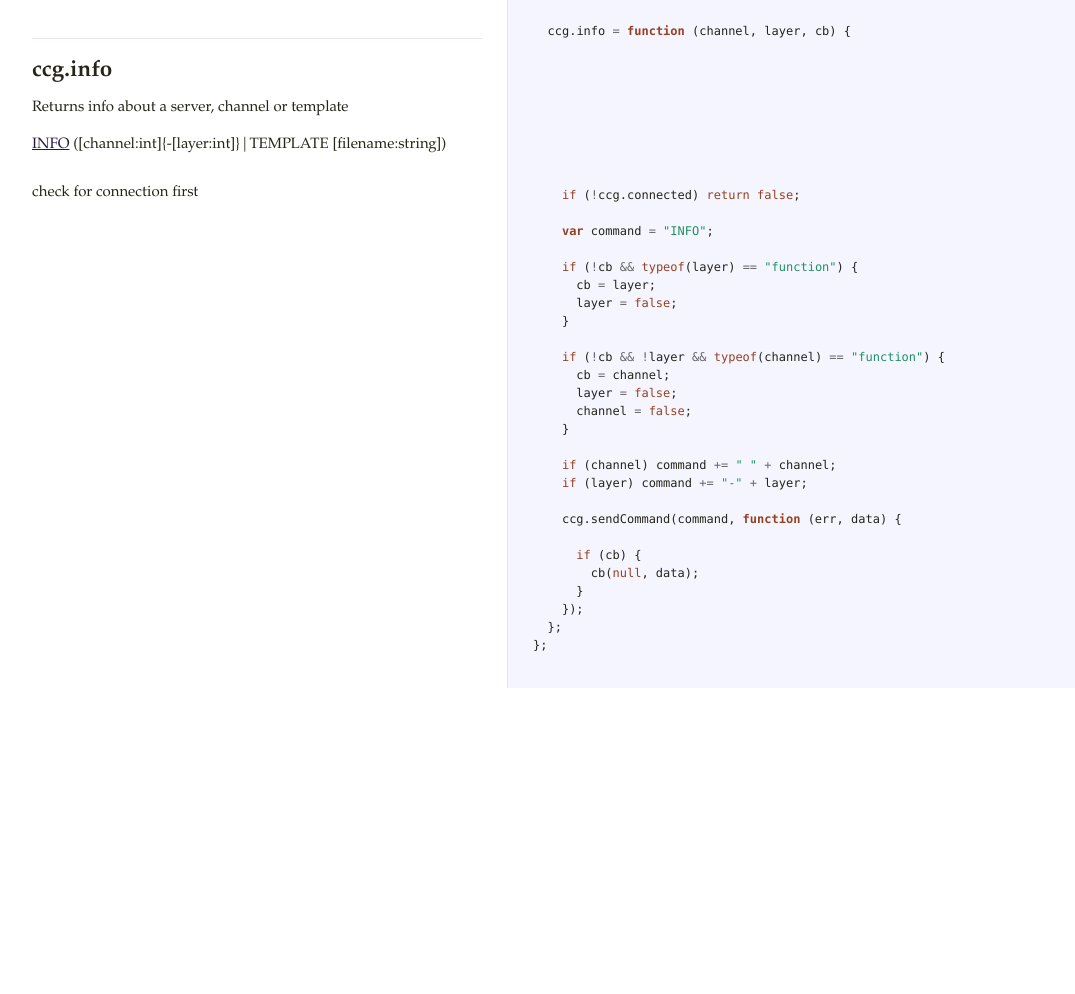
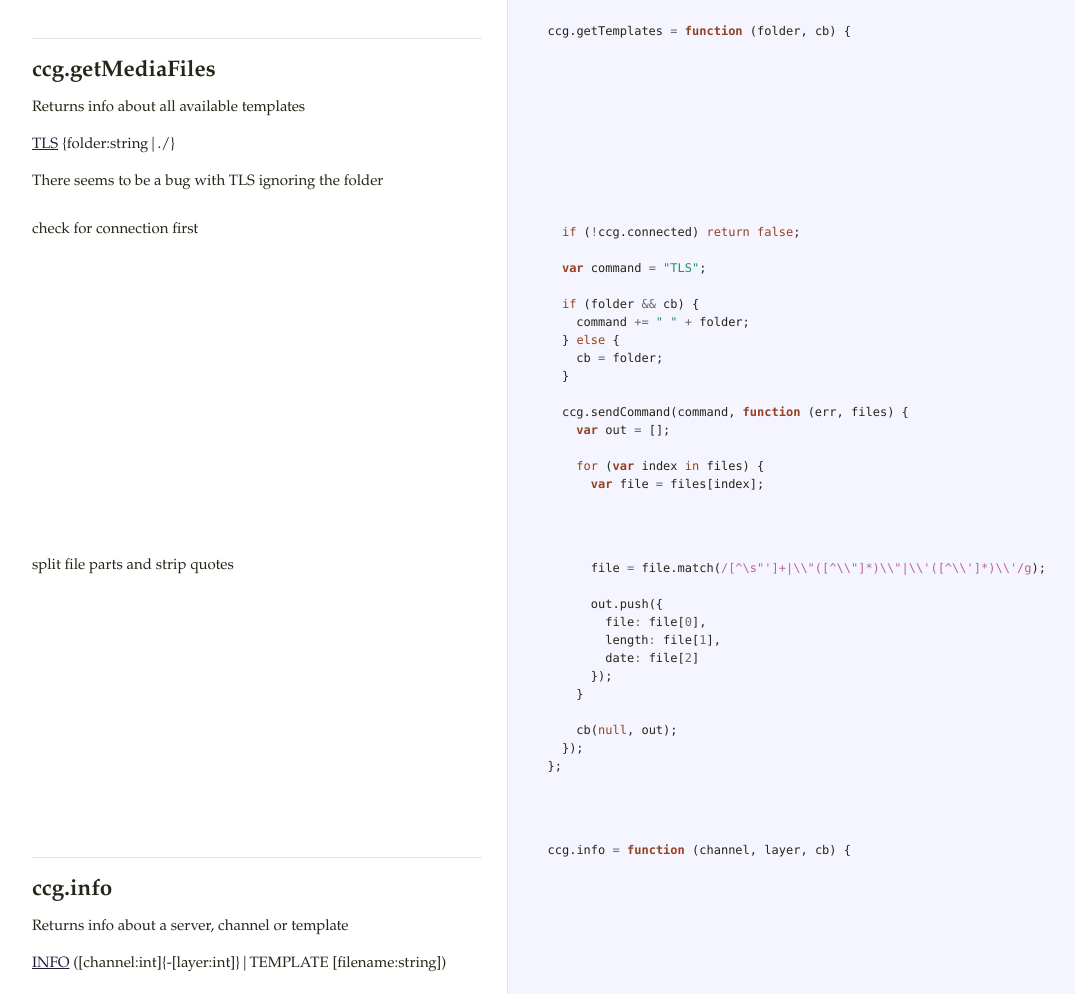
Before and after one commit to respectTheCode/node-caspar-cg, a website: page docs/query.html in a window 1280 px wide. Shown: the part 760-1754 px from the top of the page, without its empty margins (18-1093 px from the left). Before the commit the page ends 1448 px from the top, so only its background shows below. Drawn offline with Linux system fonts and the light colour scheme.

Commit message:
add getTemplate / TLS command

```diff
--- a/docs/query.html
+++ b/docs/query.html
@@ -35,6 +35,51 @@
 
 </pre></div>             </td>           </tr>                               <tr id="section-5">             <td class="docs">               <div class="pilwrap">                 <a class="pilcrow" href="#section-5">&#182;</a>               </div>               <hr />
 
+<h2>ccg.getMediaFiles</h2>
+
+<p>Returns info about all available templates</p>
+
+<p><a href="http://casparcg.com/wiki/CasparCG_2.0_AMCP_Protocol#TLS">TLS</a>
+{folder:string|./}</p>
+
+<p>There seems to be a bug with TLS ignoring the folder</p>             </td>             <td class="code">               <div class="highlight"><pre>
+  <span class="nx">ccg</span><span class="p">.</span><span class="nx">getTemplates</span> <span class="o">=</span> <span class="kd">function</span> <span class="p">(</span><span class="nx">folder</span><span class="p">,</span> <span class="nx">cb</span><span class="p">)</span> <span class="p">{</span>
+
+</pre></div>             </td>           </tr>                               <tr id="section-6">             <td class="docs">               <div class="pilwrap">                 <a class="pilcrow" href="#section-6">&#182;</a>               </div>               <p>check for connection first</p>             </td>             <td class="code">               <div class="highlight"><pre>
+    <span class="k">if</span> <span class="p">(</span><span class="o">!</span><span class="nx">ccg</span><span class="p">.</span><span class="nx">connected</span><span class="p">)</span> <span class="k">return</span> <span class="kc">false</span><span class="p">;</span>
+
+    <span class="kd">var</span> <span class="nx">command</span> <span class="o">=</span> <span class="s2">&quot;TLS&quot;</span><span class="p">;</span>
+
+    <span class="k">if</span> <span class="p">(</span><span class="nx">folder</span> <span class="o">&amp;&amp;</span> <span class="nx">cb</span><span class="p">)</span> <span class="p">{</span>
+      <span class="nx">command</span> <span class="o">+=</span> <span class="s2">&quot; &quot;</span> <span class="o">+</span> <span class="nx">folder</span><span class="p">;</span>
+    <span class="p">}</span> <span class="k">else</span> <span class="p">{</span>
+      <span class="nx">cb</span> <span class="o">=</span> <span class="nx">folder</span><span class="p">;</span>
+    <span class="p">}</span>
+
+    <span class="nx">ccg</span><span class="p">.</span><span class="nx">sendCommand</span><span class="p">(</span><span class="nx">command</span><span class="p">,</span> <span class="kd">function</span> <span class="p">(</span><span class="nx">err</span><span class="p">,</span> <span class="nx">files</span><span class="p">)</span> <span class="p">{</span>
+      <span class="kd">var</span> <span class="nx">out</span> <span class="o">=</span> <span class="p">[];</span>
+
+      <span class="k">for</span> <span class="p">(</span><span class="kd">var</span> <span class="nx">index</span> <span class="k">in</span> <span class="nx">files</span><span class="p">)</span> <span class="p">{</span>
+        <span class="kd">var</span> <span class="nx">file</span> <span class="o">=</span> <span class="nx">files</span><span class="p">[</span><span class="nx">index</span><span class="p">];</span>
+
+
+</pre></div>             </td>           </tr>                               <tr id="section-7">             <td class="docs">               <div class="pilwrap">                 <a class="pilcrow" href="#section-7">&#182;</a>               </div>               <p>split file parts and strip quotes</p>             </td>             <td class="code">               <div class="highlight"><pre>
+        <span class="nx">file</span> <span class="o">=</span> <span class="nx">file</span><span class="p">.</span><span class="nx">match</span><span class="p">(</span><span class="sr">/[^\s&quot;&#39;]+|\\&quot;([^\\&quot;]*)\\&quot;|\\&#39;([^\\&#39;]*)\\&#39;/g</span><span class="p">);</span>
+
+        <span class="nx">out</span><span class="p">.</span><span class="nx">push</span><span class="p">({</span>
+          <span class="nx">file</span><span class="o">:</span> <span class="nx">file</span><span class="p">[</span><span class="mi">0</span><span class="p">],</span>
+          <span class="nx">length</span><span class="o">:</span> <span class="nx">file</span><span class="p">[</span><span class="mi">1</span><span class="p">],</span>
+          <span class="nx">date</span><span class="o">:</span> <span class="nx">file</span><span class="p">[</span><span class="mi">2</span><span class="p">]</span>
+        <span class="p">});</span>
+      <span class="p">}</span>
+
+      <span class="nx">cb</span><span class="p">(</span><span class="kc">null</span><span class="p">,</span> <span class="nx">out</span><span class="p">);</span>
+    <span class="p">});</span>
+  <span class="p">};</span>
+
+
+</pre></div>             </td>           </tr>                               <tr id="section-8">             <td class="docs">               <div class="pilwrap">                 <a class="pilcrow" href="#section-8">&#182;</a>               </div>               <hr />
+
 <h2>ccg.info</h2>
 
 <p>Returns info about a server, channel or template</p>
@@ -43,7 +88,7 @@
 ([channel:int]{-[layer:int]}|TEMPLATE [filename:string])</p>             </td>             <td class="code">               <div class="highlight"><pre>
   <span class="nx">ccg</span><span class="p">.</span><span class="nx">info</span> <span class="o">=</span> <span class="kd">function</span> <span class="p">(</span><span class="nx">channel</span><span class="p">,</span> <span class="nx">layer</span><span class="p">,</span> <span class="nx">cb</span><span class="p">)</span> <span class="p">{</span>
 
-</pre></div>             </td>           </tr>                               <tr id="section-6">             <td class="docs">               <div class="pilwrap">                 <a class="pilcrow" href="#section-6">&#182;</a>               </div>               <p>check for connection first</p>             </td>             <td class="code">               <div class="highlight"><pre>
+</pre></div>             </td>           </tr>                               <tr id="section-9">             <td class="docs">               <div class="pilwrap">                 <a class="pilcrow" href="#section-9">&#182;</a>               </div>               <p>check for connection first</p>             </td>             <td class="code">               <div class="highlight"><pre>
     <span class="k">if</span> <span class="p">(</span><span class="o">!</span><span class="nx">ccg</span><span class="p">.</span><span class="nx">connected</span><span class="p">)</span> <span class="k">return</span> <span class="kc">false</span><span class="p">;</span>
 
     <span class="kd">var</span> <span class="nx">command</span> <span class="o">=</span> <span class="s2">&quot;INFO&quot;</span><span class="p">;</span>
```
Also changed, not shown: lib/query.js (+43 -1 lines).
